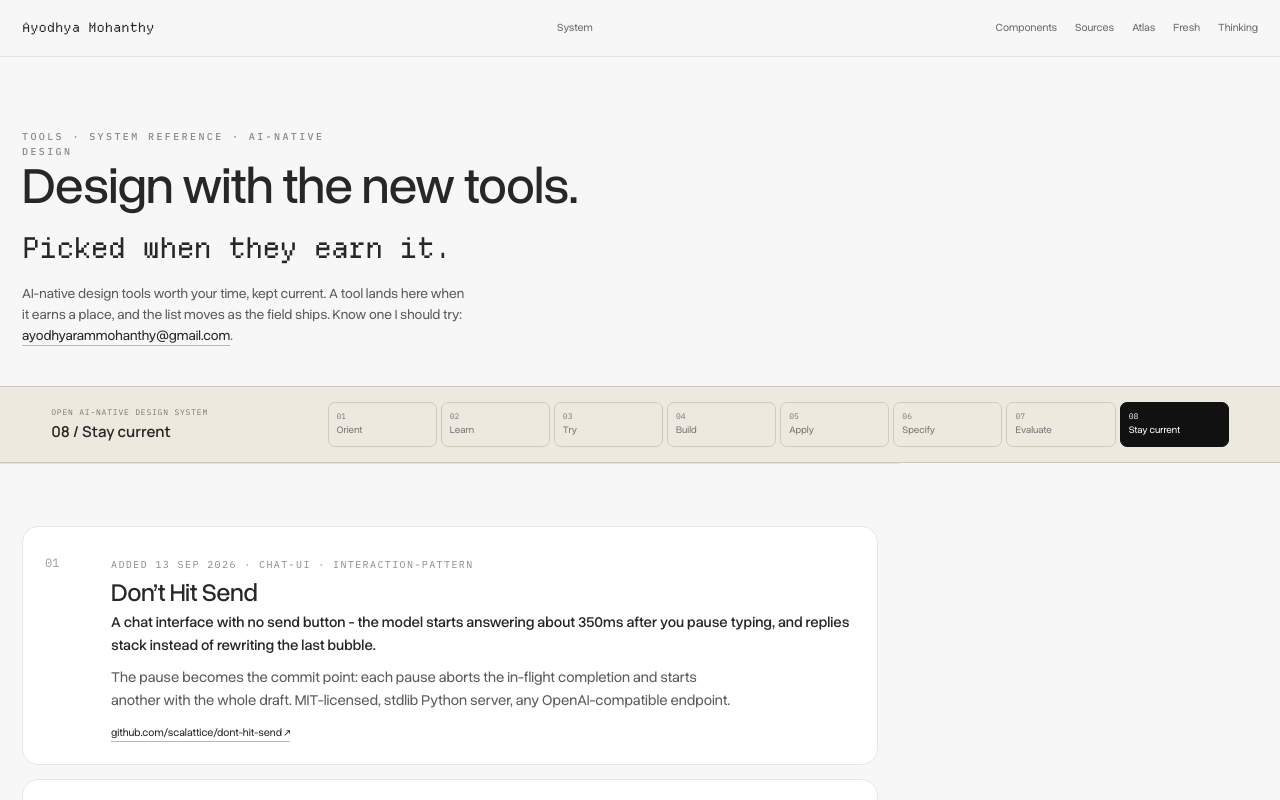
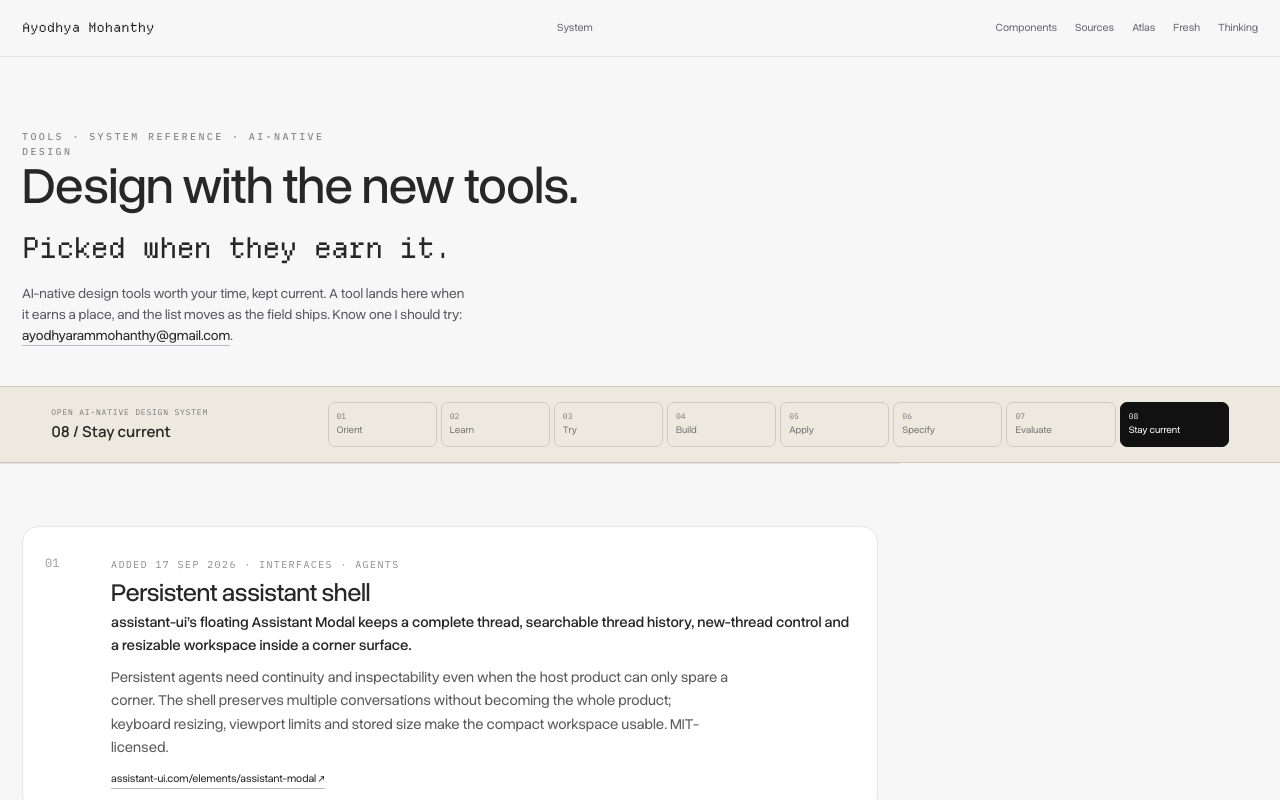
Before and after one commit to ayodhyamohanthy/ai-portfolio, a Next.js app: page /tools in a window 1280 px wide. Shown: the top 800 px of the page. Built offline with nearby package versions, Linux system fonts and the light colour scheme; what @astryxdesign/core would draw is missing.

Commit message:
Add persistent assistant shell tool

```diff
--- a/app/toolsData.ts
+++ b/app/toolsData.ts
@@ -1,5 +1,6 @@
 export type ToolEntry={name:string;what:string;note:string;url:string;added:string;tags:string[]};
 export const tools:ToolEntry[]=[
+{name:'Persistent assistant shell',what:'assistant-ui’s floating Assistant Modal keeps a complete thread, searchable thread history, new-thread control and a resizable workspace inside a corner surface.',note:'Persistent agents need continuity and inspectability even when the host product can only spare a corner. The shell preserves multiple conversations without becoming the whole product; keyboard resizing, viewport limits and stored size make the compact workspace usable. MIT-licensed.',url:'https://www.assistant-ui.com/elements/assistant-modal',added:'17 Sep 2026',tags:['Interfaces','Agents']},
 {name:'Don\u2019t Hit Send',what:'A chat interface with no send button - the model starts answering about 350ms after you pause typing, and replies stack instead of rewriting the last bubble.',note:'The pause becomes the commit point: each pause aborts the in-flight completion and starts another with the whole draft. MIT-licensed, stdlib Python server, any OpenAI-compatible endpoint.',url:'https://github.com/scalattice/dont-hit-send',added:'13 Sep 2026',tags:['chat-ui','interaction-pattern']},
 {name:'Design Words',what:'Browse design styles with live previews and copy the exact vocabulary as a prompt for your coding agent.',note:'Attacks a real gap: non-designers cannot tell an agent what they want because they lack the words for it.',url:'https://bensbites.com/design-words/',added:'13 Sep 2026',tags:['prompting','design-vocabulary']},
 {name:'genieUI',what:'Visual workspace where AI composes interfaces strictly from your registered design-system components - editable and exportable, model-agnostic.',note:'The constraint is the product: the model selects and positions real components instead of emitting markup, so the output stays designable.',url:'https://genieui.com/',added:'12 Sep 2026',tags:['generative-ui','design-systems']},
```
